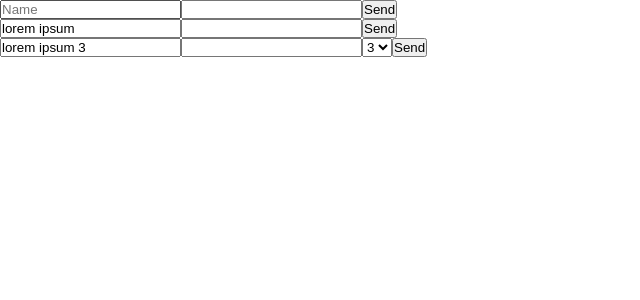
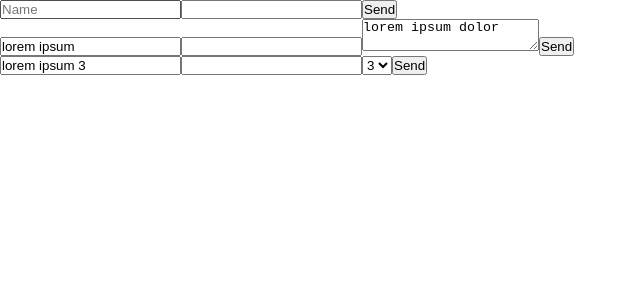
Before and after one commit to Woodsphreaker/react-dynamic-form-with-custom-flow, a React (Create React App) app: page /screen-1 in a window 1280 px wide. Shown: the top 300 px of the page, without its empty margins (0-640 px from the left). Built offline with nearby package versions, Linux system fonts and the light colour scheme; the HTML template or start-up script is replaced by a standard one.

Commit message:
feat: added textarea

```diff
--- a/src/components/Form/index.js
+++ b/src/components/Form/index.js
@@ -42,3 +42,5 @@ export const Input = (props) => <input {...props} />
 export const Select = ({ children, ...props }) => {
   return <select {...props}>{children}</select>
 }
+
+export const Textarea = (props) => <textarea {...props} />
--- a/src/pages/Screen-1/index.js
+++ b/src/pages/Screen-1/index.js
@@ -1,6 +1,6 @@
 import React from 'react'
 
-import { Form, Input, Select } from '../../components/Form'
+import { Form, Input, Select, Textarea } from '../../components/Form'
 
 // import { Container } from './styles';
 
@@ -22,9 +22,13 @@ function Screen1() {
         <button type="submit"> Send </button>
       </Form>
 
-      <Form initialState={{ name2: 'lorem ipsum' }} onSubmit={handleSubmit}>
+      <Form
+        initialState={{ name2: 'lorem ipsum', text1: 'lorem ipsum dolor' }}
+        onSubmit={handleSubmit}
+      >
         <Input type="text" name="name2" />
         <Input type="password" name="pass" />
+        <Textarea name="text1" />
         <button type="submit"> Send </button>
       </Form>
 
```
